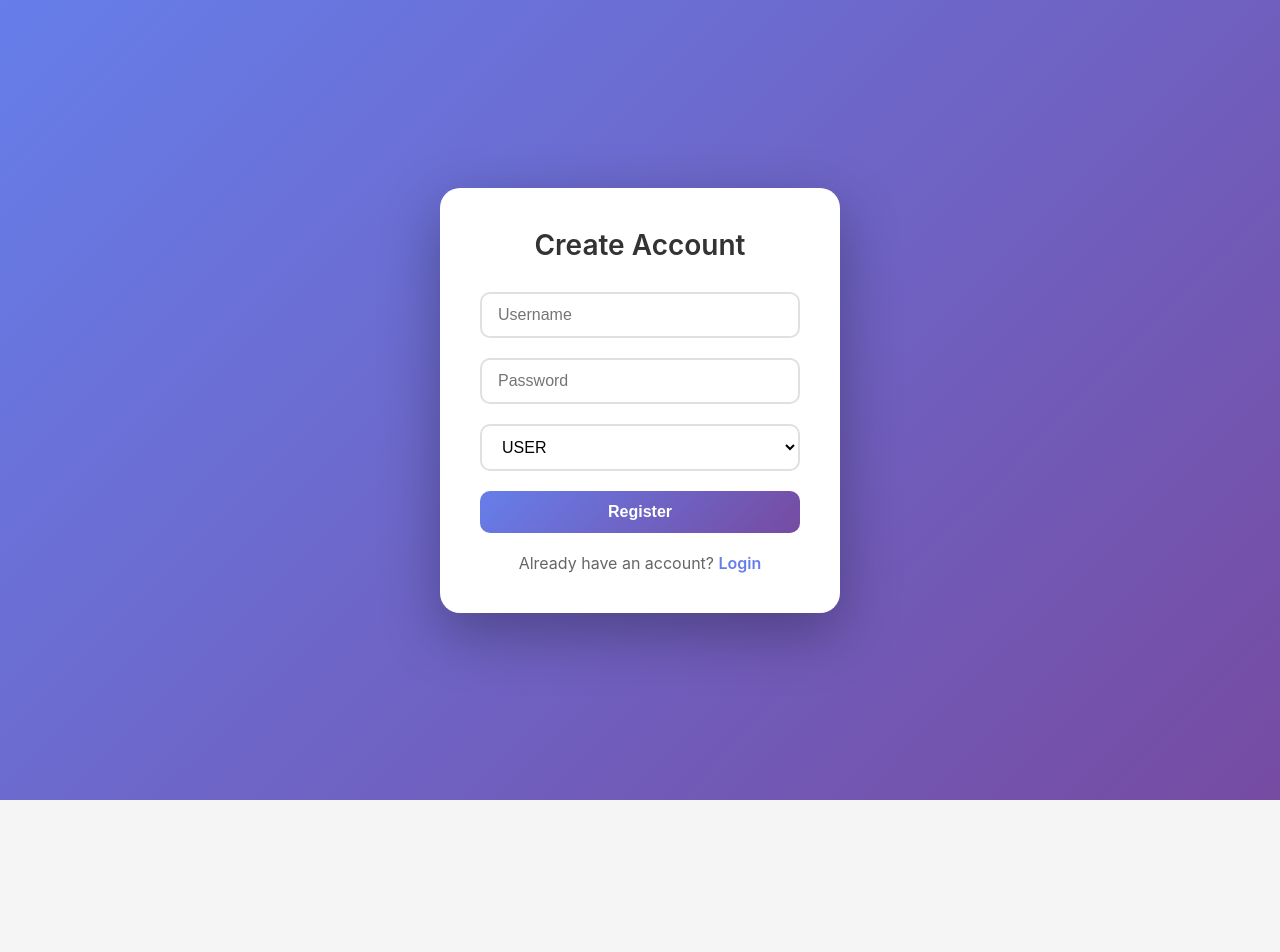
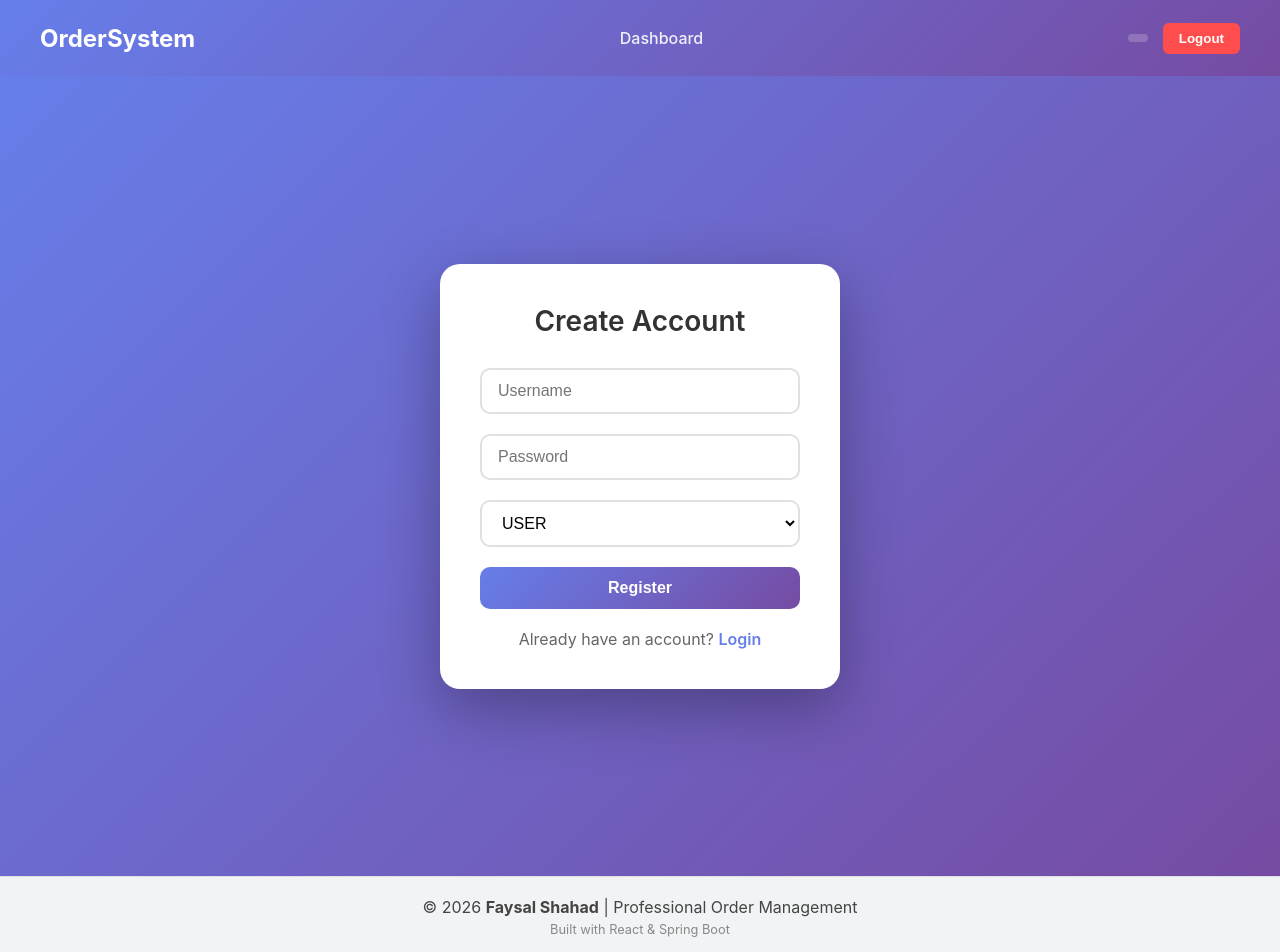
Before and after one commit to faysalshahad/react-jwt-authentication-new2, a React (Vite) app: page /register in a window 1280 px wide. Shown: the top 952 px of the page. Before the commit the page ends 800 px from the top, so only its background shows below. Built offline with nearby package versions, Linux system fonts and the light colour scheme.

Commit message:
Updated Customer Page, App.jsx, Dashboard, Login,  Added Header, Footer, Layout.jsx

```diff
--- a/src/App.jsx
+++ b/src/App.jsx
@@ -7,35 +7,74 @@ import Items from "./pages/Items";
 import OrderPage from "./pages/OrderPage";
 import ProtectedRoute from "./components/ProtectedRoute";
 import CustomerPage from "./pages/CustomerPage";
+import Layout from "./components/Layout";
 
 function App() {
   return (
     <Router>
       <Routes>
-        {/* Public Routes */}
-        <Route path="/" element={<Home />} />
+        <Route path="/" element={<Layout />}>
+          <Route path="dashboard" element={<Dashboard />} />
+          <Route path="items" element={<Items />} />
+          <Route path="orders" element={<OrderPage />} />
+          <Route path="customers" element={<CustomerPage />} />
+          <Route path="register" element={<Register />} />
+        </Route>
+
+        {/* Login/Register usually don't have the main header/footer */}
         <Route path="/login" element={<Login />} />
-
-        <Route path="/register" element={<Register />} />
-        <Route path="/dashboard" element={<Dashboard />} />
-        <Route path="/items" element={<Items />} />
-        <Route path="/orders" element={<OrderPage />} />
-        <Route path="/customers" element={<CustomerPage />} />
-
-        {/* Protected Routes */}
-        {/* <Route element={<ProtectedRoute />}>
-          <Route path="/register" element={<Register />} />
-          <Route path="/dashboard" element={<Dashboard />} />
-          <Route path="/items" element={<Items />} />
-          <Route path="/orders" element={<OrderPage />} />
-          <Route path="/customers" element={<CustomerPage />} />
-        </Route> */}
-
-        {/* Default redirect */}
-        <Route path="*" element={<Login />} />
       </Routes>
     </Router>
   );
 }
 
 export default App;
+
+// import {
+//   BrowserRouter as Router,
+//   Routes,
+//   Route,
+//   Outlet,
+// } from "react-router-dom";
+// import Header from "./components/Header";
+// import Footer from "./components/Footer";
+// import Home from "./pages/Home";
+// import Login from "./pages/Login";
+// import Register from "./pages/Register";
+// import Dashboard from "./pages/Dashboard";
+// import Items from "./pages/Items";
+// import OrderPage from "./pages/OrderPage";
+// import CustomerPage from "./pages/CustomerPage";
+
+// // 1. Create a Layout component for protected/internal pages
+// const MainLayout = () => (
+//   <div style={{ display: "flex", flexDirection: "column", minHeight: "100vh" }}>
+//     <Header />
+//     <main style={{ flex: 1, padding: "20px" }}>
+//       {/* Outlet renders the child routes defined in the Route nesting below */}
+//       <Outlet />
+//     </main>
+//     <Footer />
+//   </div>
+// );
+
+// function App() {
+//   return (
+//     <Router>
+//       <Routes>
+//         <Route path="/" element={<Layout />}>
+//           <Route path="dashboard" element={<Dashboard />} />
+//           <Route path="items" element={<Items />} />
+//           <Route path="orders" element={<OrderPage />} />
+//           <Route path="customers" element={<CustomerPage />} />
+//           <Route path="register" element={<Register />} />
+//         </Route>
+
+//         {/* Login/Register usually don't have the main header/footer */}
+//         <Route path="/login" element={<Login />} />
+//       </Routes>
+//     </Router>
+//   );
+// }
+
+// export default App;
--- /dev/null
+++ b/src/components/Footer.jsx
@@ -0,0 +1,13 @@
+export default function Footer() {
+  return (
+    <footer className="main-footer">
+      <p style={{ margin: 0, color: "#444" }}>
+        &copy; 2026 <strong>Faysal Shahad</strong> | Professional Order
+        Management
+      </p>
+      <p style={{ margin: "5px 0 0", fontSize: "0.8rem", color: "#888" }}>
+        Built with React & Spring Boot
+      </p>
+    </footer>
+  );
+}
--- /dev/null
+++ b/src/components/Header.jsx
@@ -0,0 +1,55 @@
+import { Link, useNavigate } from "react-router-dom";
+
+export default function Header() {
+  const navigate = useNavigate();
+
+  // Based on your screenshot, 'role' is stored directly as a string in localStorage
+  const role = localStorage.getItem("role");
+
+  const handleLogout = () => {
+    localStorage.clear(); // Clears role, username, and isLoggedIn
+    navigate("/login");
+  };
+
+  const isAdmin = role === "ADMIN" || role === "SUPER_ADMIN";
+
+  return (
+    <header className="main-header">
+      <div className="nav-container">
+        <div className="nav-logo">
+          <Link to="/dashboard">OrderSystem</Link>
+        </div>
+
+        <nav className="nav-menu">
+          <Link className="nav-link" to="/dashboard">
+            Dashboard
+          </Link>
+
+          {isAdmin && (
+            <>
+              <Link className="nav-link" to="/items">
+                Items
+              </Link>
+              <Link className="nav-link" to="/orders">
+                Orders
+              </Link>
+              <Link className="nav-link" to="/customers">
+                Customers
+              </Link>
+              <Link className="nav-link" to="/register">
+                Register
+              </Link>
+            </>
+          )}
+        </nav>
+
+        <div className="nav-actions">
+          <span className="user-badge">{role}</span>
+          <button className="logout-button-nav" onClick={handleLogout}>
+            Logout
+          </button>
+        </div>
+      </div>
+    </header>
+  );
+}
--- /dev/null
+++ b/src/components/Layout.jsx
@@ -0,0 +1,15 @@
+import { Outlet } from "react-router-dom";
+import Header from "./Header";
+import Footer from "./Footer";
+
+export default function Layout() {
+  return (
+    <div className="app-wrapper">
+      <Header />
+      <main className="content-area">
+        <Outlet /> {/* This is where Dashboard, Items, etc., will load */}
+      </main>
+      <Footer />
+    </div>
+  );
+}
--- a/src/pages/Dashboard.jsx
+++ b/src/pages/Dashboard.jsx
@@ -1,5 +1,5 @@
 // import { useNavigate } from "react-router-dom";
-import api from "../api/axios";
+// import api from "../api/axios";
 import { Link } from "react-router-dom";
 // import { jwtDecode } from "jwt-decode";
 import "../styles/global.css";
@@ -28,22 +28,22 @@ export default function Dashboard() {
   //   }
   // };
 
-  const handleLogout = async () => {
-    try {
-      // Tell backend to clear cookies
-      await api.post("/auth/logout");
-    } catch (err) {
-      console.error("Logout request failed", err);
-    } finally {
-      // Always clear UI data and redirect
-      localStorage.removeItem("isLoggedIn");
-      localStorage.removeItem("username");
-      localStorage.removeItem("role");
+  // const handleLogout = async () => {
+  //   try {
+  //     // Tell backend to clear cookies
+  //     await api.post("/auth/logout");
+  //   } catch (err) {
+  //     console.error("Logout request failed", err);
+  //   } finally {
+  //     // Always clear UI data and redirect
+  //     localStorage.removeItem("isLoggedIn");
+  //     localStorage.removeItem("username");
+  //     localStorage.removeItem("role");
 
-      // Force a full reload to the login page to clear any memory states
-      window.location.href = "/login";
-    }
-  };
+  //     // Force a full reload to the login page to clear any memory states
+  //     window.location.href = "/login";
+  //   }
+  // };
 
   // const handleLogout = async () => {
   //   try {
@@ -69,9 +69,9 @@ export default function Dashboard() {
     <div className="dashboard-container">
       <header className="dashboard-header">
         <h3>Welcome, {username}!</h3>
-        <button onClick={handleLogout} className="logout-btn">
+        {/* <button onClick={handleLogout} className="logout-btn">
           Logout
-        </button>
+        </button> */}
       </header>
       <main className="dashboard-content">
         <div className="card">
--- a/src/pages/Items.jsx
+++ b/src/pages/Items.jsx
@@ -1,6 +1,6 @@
 import { useState, useEffect } from "react";
 import api from "../api/axios";
-import { Link, useNavigate } from "react-router-dom";
+import { Link /*useNavigate*/ } from "react-router-dom";
 import "../styles/global.css";
 
 export default function Items() {
@@ -9,7 +9,7 @@ export default function Items() {
   const [search, setSearch] = useState("");
   const [debouncedSearch, setDebouncedSearch] = useState("");
   const [loading, setLoading] = useState(false);
-  const navigate = useNavigate();
+  // const navigate = useNavigate();
 
   const fetchItems = async () => {
     try {
@@ -56,7 +56,7 @@ export default function Items() {
 
   return (
     <div className="dashboard-container">
-      <header className="dashboard-header">
+      {/* <header className="dashboard-header">
         <h3>Item Management</h3>
         <div style={{ display: "flex", gap: "10px" }}>
           <Link to="/dashboard">
@@ -72,7 +72,7 @@ export default function Items() {
             Logout
           </button>
         </div>
-      </header>
+      </header> */}
 
       <main className="dashboard-content">
         <div className="card">
--- a/src/pages/Login.jsx
+++ b/src/pages/Login.jsx
@@ -55,8 +55,7 @@ export default function Login() {
     } finally {
       setLoading(false);
     }
-  };;
-
+  };
 
   return (
     <div className="auth-container">
@@ -87,9 +86,9 @@ export default function Login() {
             {loading ? "Logging in..." : "Login"}
           </button>
         </form>
-        <div className="auth-link">
+        {/* <div className="auth-link">
           Don't have an account? <Link to="/register">Register</Link>
-        </div>
+        </div> */}
       </div>
     </div>
   );
--- a/src/styles/global.css
+++ b/src/styles/global.css
@@ -358,3 +358,91 @@ body {
     flex-direction: column;
   }
 }
+
+/* Layout Wrapper */
+.app-wrapper {
+  display: flex;
+  flex-direction: column;
+  min-height: 100vh;
+}
+
+/* Header Styles */
+.main-header {
+  background: linear-gradient(135deg, #667eea 0%, #764ba2 100%);
+  color: white;
+  padding: 0.5rem 2rem;
+  box-shadow: 0 4px 6px rgba(0, 0, 0, 0.1);
+}
+
+.nav-container {
+  display: flex;
+  justify-content: space-between;
+  align-items: center;
+  max-width: 1200px;
+  margin: 0 auto;
+  height: 60px;
+}
+
+.nav-logo a {
+  font-size: 1.5rem;
+  font-weight: bold;
+  color: white;
+  text-decoration: none;
+}
+
+.nav-menu {
+  display: flex;
+  gap: 20px;
+  align-items: center;
+}
+
+.nav-link {
+  color: rgba(255, 255, 255, 0.9);
+  text-decoration: none;
+  font-weight: 500;
+  transition: color 0.3s;
+}
+
+.nav-link:hover {
+  color: white;
+  text-decoration: underline;
+}
+
+.nav-actions {
+  display: flex;
+  align-items: center;
+  gap: 15px;
+}
+
+.user-badge {
+  background: rgba(255, 255, 255, 0.2);
+  padding: 4px 10px;
+  border-radius: 20px;
+  font-size: 0.75rem;
+  font-weight: bold;
+  text-transform: uppercase;
+}
+
+.logout-button-nav {
+  background: #ff4d4d;
+  color: white;
+  border: none;
+  padding: 8px 16px;
+  border-radius: 6px;
+  cursor: pointer;
+  font-weight: 600;
+  transition: background 0.3s;
+}
+
+.logout-button-nav:hover {
+  background: #ff3333;
+}
+
+/* Footer */
+.main-footer {
+  text-align: center;
+  padding: 20px;
+  background: #f1f3f5;
+  border-top: 1px solid #dee2e6;
+  margin-top: auto; /* Keeps footer at bottom */
+}
```
Also changed, not shown: src/pages/CustomerPage.jsx (+111 -47 lines).
